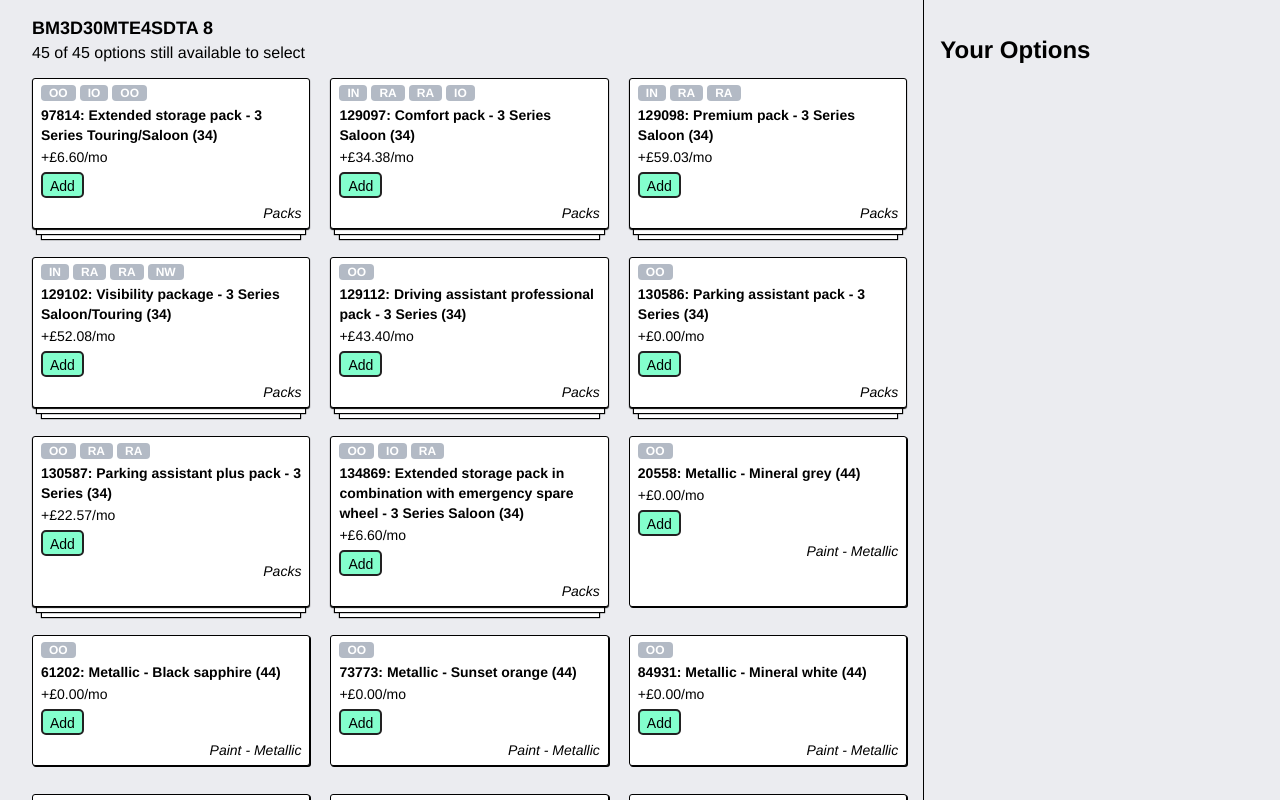
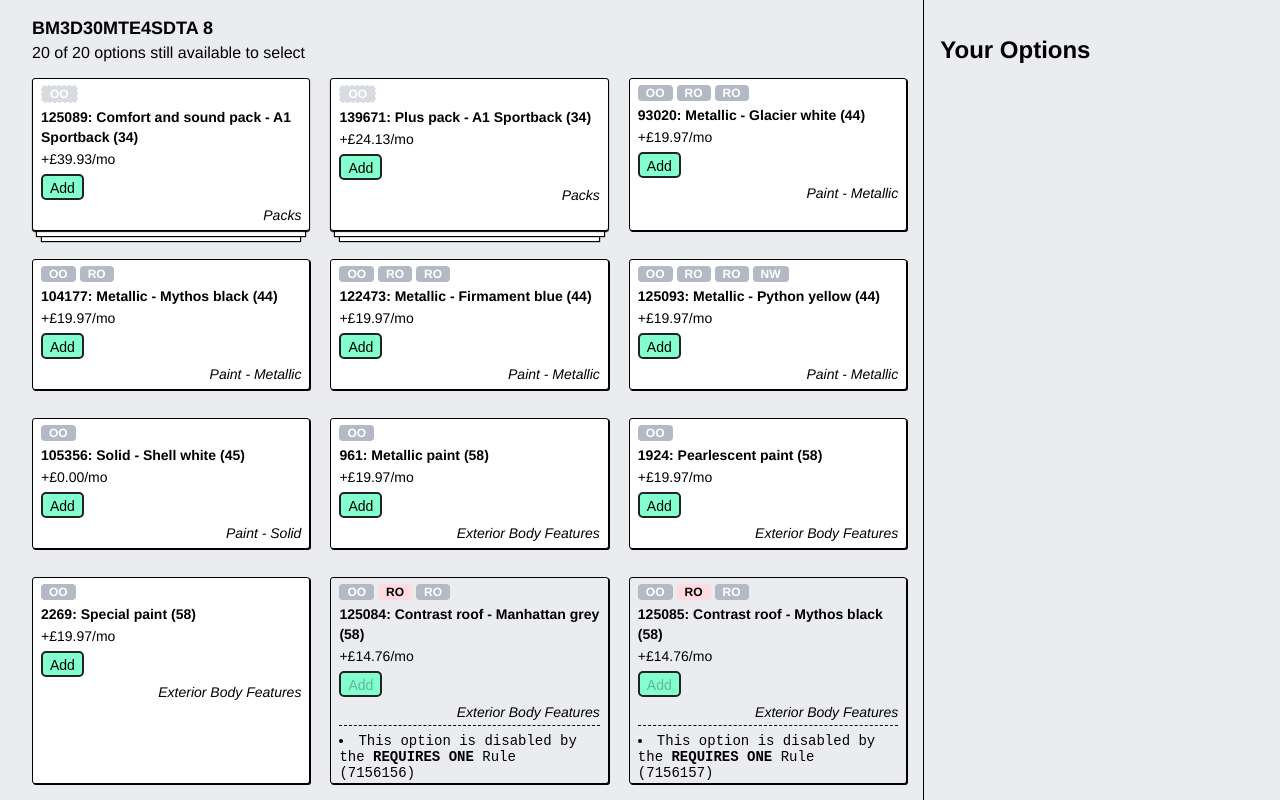
Before and after one commit to adamdawkins/options2020, a React (Create React App) app: page / in a window 1280 px wide. Shown: the top 800 px of the page. Built offline with nearby package versions, Linux system fonts and the light colour scheme.

Commit message:
Hide default options

```diff
--- a/src/App.css
+++ b/src/App.css
@@ -140,6 +140,11 @@ body {
   color: black;
 }
 
+.card-label.oneRule {
+  opacity: .5;
+  border: 1px dashed white;
+}
+
 .summary {
   font-size: 16px;
   margin-top: 0;
--- a/src/App.js
+++ b/src/App.js
@@ -63,6 +63,7 @@ const reducer = (state, action) => {
 
 function App() {
   const [state, dispatch] = useReducer(reducer, data, init);
+  console.log({ state });
 
   const numberOfOptions = Object.keys(state.options).length;
   const numberOfAvailableOptions = decorateCollection(
@@ -79,6 +80,10 @@ function App() {
     .filter(x => x === true).length;
 
   const numberOfRules = Object.keys(state.rules).length;
+
+  const rules = decorateCollection(decorateRule(state), state.rules);
+
+  rules.map(rule => console.log(rule.id, rule.options.length));
 
   const options = sortBy(
     prop("categoryCode"),
--- a/src/Option.js
+++ b/src/Option.js
@@ -34,7 +34,8 @@ export default function Option({
             key={rule.id}
             className={classNames("card-label", {
               selected: contains(rule.id, appliedRuleIds),
-              warning: !isEnabledByRule(id, rule.id, state)
+              warning: !isEnabledByRule(id, rule.id, state),
+              oneRule: rule.optionIds.length === 1
             })}
             title={rule.id}
           >
--- a/src/data.js
+++ b/src/data.js
@@ -1,6 +1,6 @@
-// import AUA115CVT5HPTA_2 from "./data/AUA115CVT5HPTA_2.json";
+import AUA115CVT5HPTA_2 from "./data/AUA115CVT5HPTA_2.json";
 // import VWGO20ME_5EDTA_6 from "./data/VWGO20ME_5EDTA_6.json";
 // import BM7E30LM_4SXTA4_8 from "./data/BM7E30LM_4SXTA4_8.json";
 import BM3D30MTE4SDTA_8 from "./data/BM3D30MTE4SDTA_8.json";
 
-export default BM3D30MTE4SDTA_8;
+export default AUA115CVT5HPTA_2;
--- a/src/helpers.js
+++ b/src/helpers.js
@@ -54,7 +54,9 @@ export const isSelected = (id, state) => contains(id, state.selectedOptionIds);
 export const addVehicleOptionsToState = (vehicleData, state) => {
   state.options = {};
   state.rules = {};
-  vehicleData.map(
+  vehicleData
+    .filter(({ defaultOption }) => !defaultOption)
+    .map(
       ({
         capcode,
         name,
```
Lines whose indentation alone changed are shown as unchanged.
